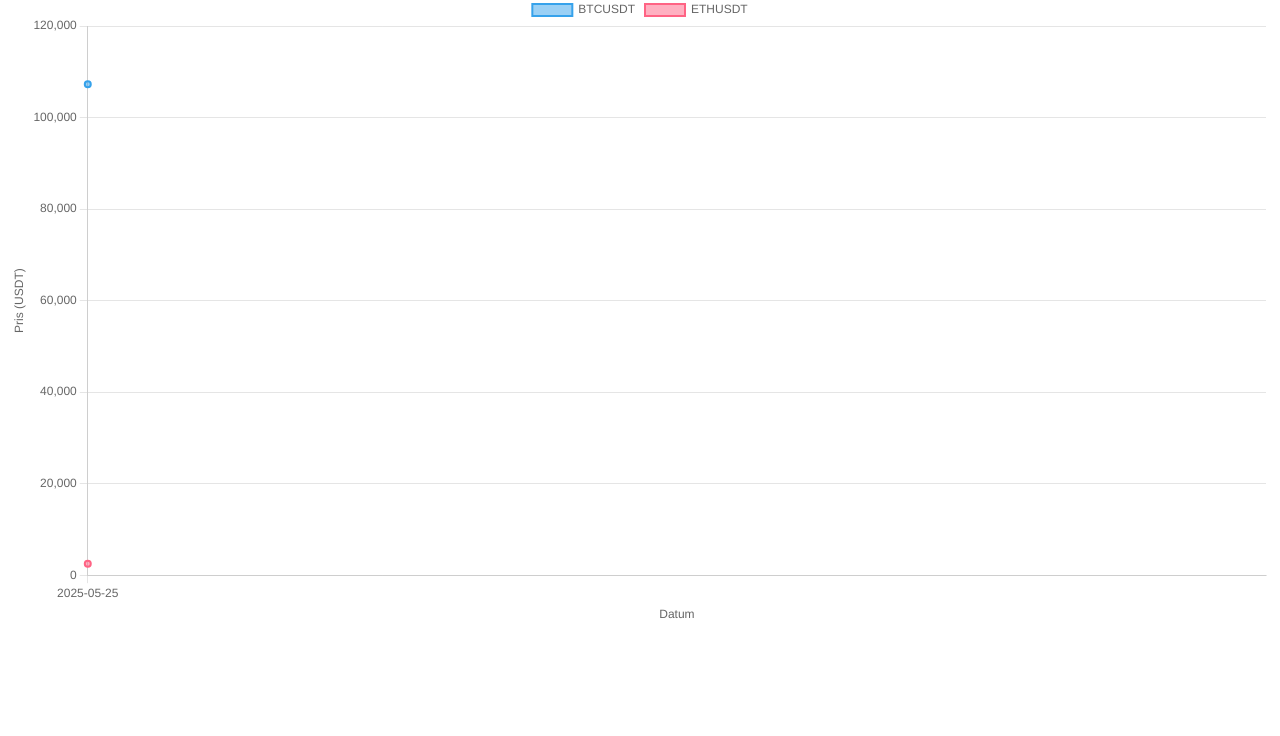
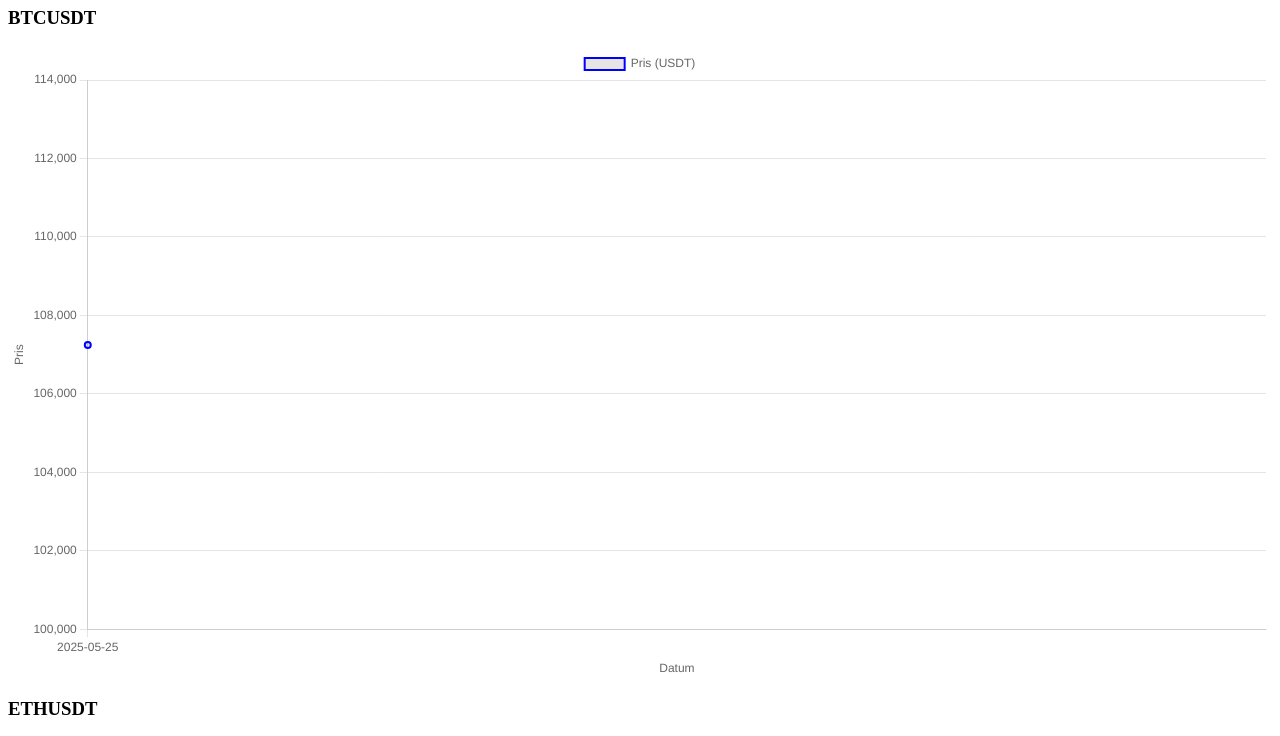
Before and after one commit to MgnsO/orbergweb, a plain HTML site: page index.html in a window 1280 px wide. Shown: the part 73-809 px from the top of the page. Drawn offline with nearby package versions, Linux system fonts and the light colour scheme.

Commit message:
Update index.html

```diff
--- a/index.html
+++ b/index.html
@@ -2,12 +2,12 @@
 <html>
 <head>
   <meta charset="UTF-8">
-  <title>Crypto Visualization</title>
+  <title>Pris per symbol</title>
   <script src="https://cdn.jsdelivr.net/npm/chart.js"></script>
 </head>
 <body>
-  <h2>Pris per symbol</h2>
-  <canvas id="priceChart" width="800" height="400"></canvas>
+  <h1>Pris per symbol</h1>
+  <div id="charts"></div>
 
   <script>
     fetch('recommendation_log.json')
@@ -17,39 +17,52 @@
 
         data.forEach(entry => {
           const sym = entry.symbol;
-          if (!grouped[sym]) grouped[sym] = { labels: [], prices: [] };
-          grouped[sym].labels.push(entry.date);
-          grouped[sym].prices.push(entry.price);
+          if (!grouped[sym]) grouped[sym] = [];
+          grouped[sym].push(entry);
         });
 
-        const datasets = Object.entries(grouped).map(([symbol, values]) => ({
-          label: symbol,
-          data: values.prices,
-          borderWidth: 2,
-          fill: false,
-          tension: 0.1
-        }));
+        const container = document.getElementById('charts');
 
-        const labels = grouped[Object.keys(grouped)[0]].labels;
+        Object.entries(grouped).forEach(([symbol, entries]) => {
+          // Sort entries by date
+          entries.sort((a, b) => new Date(a.date) - new Date(b.date));
 
-        const ctx = document.getElementById('priceChart').getContext('2d');
+          const labels = entries.map(e => e.date);
+          const prices = entries.map(e => e.price);
+
+          // Skapa canvas-element för varje symbol
+          const canvas = document.createElement('canvas');
+          canvas.width = 800;
+          canvas.height = 400;
+          container.appendChild(canvas);
+
+          // Skapa rubrik
+          const title = document.createElement('h3');
+          title.textContent = symbol;
+          container.insertBefore(title, canvas);
+
+          const ctx = canvas.getContext('2d');
           new Chart(ctx, {
             type: 'line',
             data: {
               labels: labels,
-            datasets: datasets
+              datasets: [{
+                label: 'Pris (USDT)',
+                data: prices,
+                borderWidth: 2,
+                borderColor: 'blue',
+                fill: false,
+                tension: 0.1
+              }]
             },
             options: {
               responsive: true,
               scales: {
-              x: {
-                title: { display: true, text: 'Datum' }
-              },
-              y: {
-                title: { display: true, text: 'Pris (USDT)' }
+                x: { title: { display: true, text: 'Datum' } },
+                y: { title: { display: true, text: 'Pris' } }
               }
             }
-          }
+          });
         });
       });
   </script>
```
Lines whose indentation alone changed are shown as unchanged.
